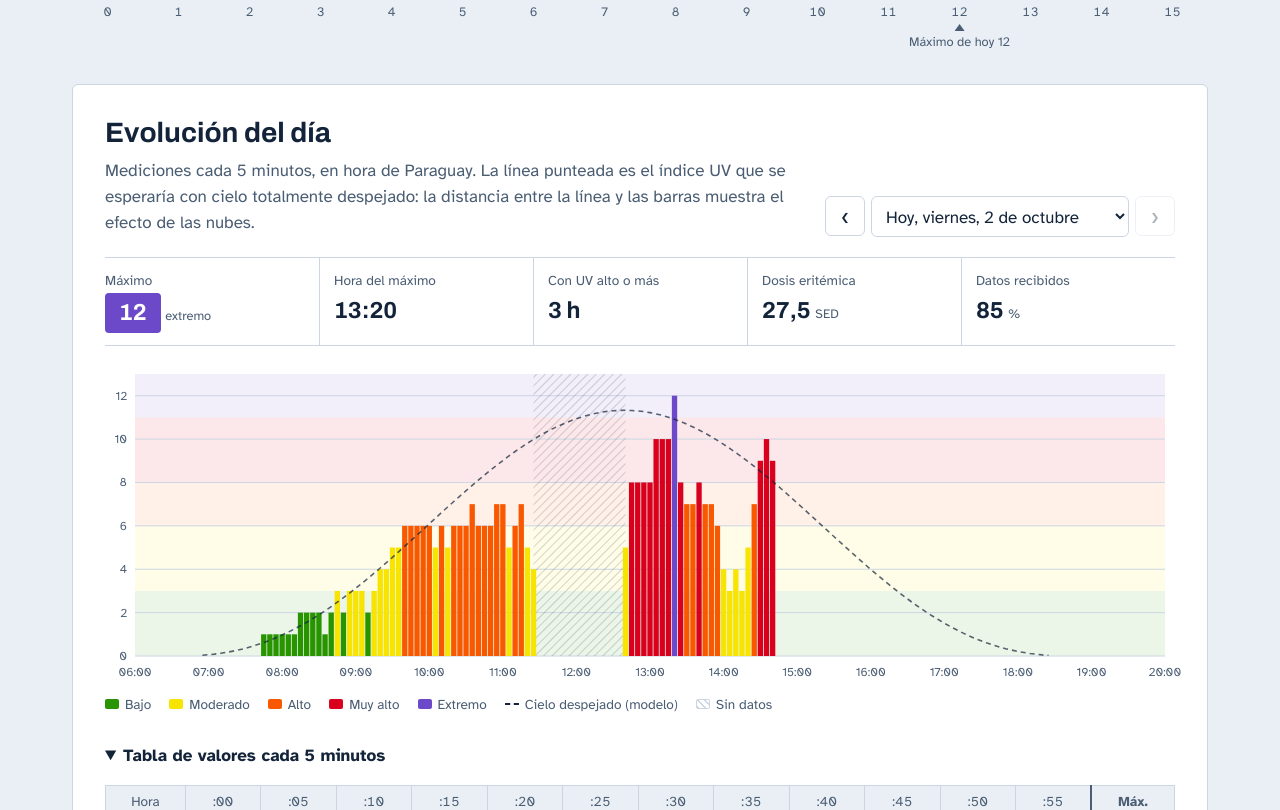
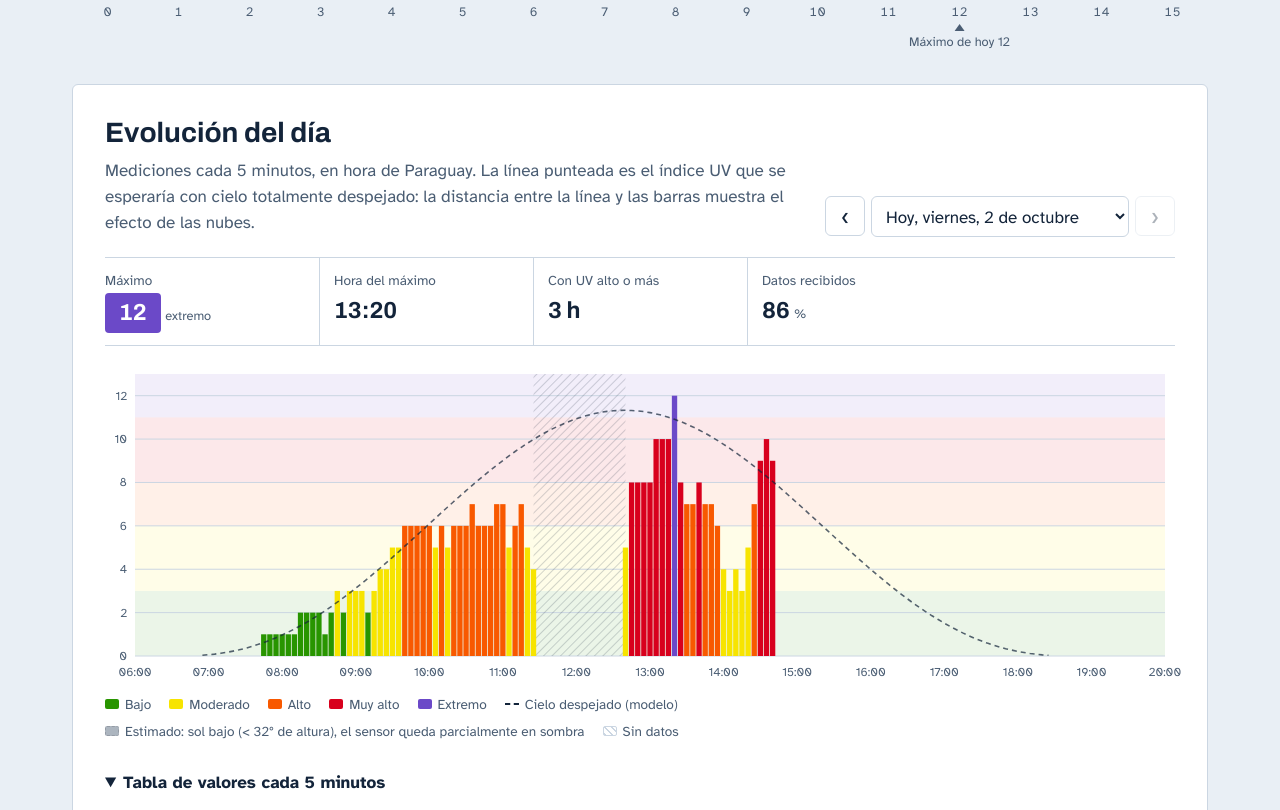
Before and after one commit to emilioinsave/indice-uv, a plain HTML site: page index.html in a window 1280 px wide. Shown: the part 700-1510 px from the top of the page. Drawn offline with Linux system fonts and the light colour scheme.

Commit message:
Retirar la dosis eritémica, actualizar textos y marcar puntos estimados
- Se elimina la dosis eritémica (SED): tarjeta del resumen del día, columna
  de "Últimos 30 días", tooltip del historial, frase de Equivalencias y su
  cálculo en JS.
- El intervalo de medición se lee de measurement_interval_minutes (10 por
  defecto). La tabla del día usa columnas por ciclo de medición y "Datos
  recibidos" se calcula sobre los ciclos esperados entre 06:00 y 20:30; las
  lecturas fuera de esa ventana se grafican pero no se cuentan.
- Textos: mediciones cada 10 minutos, magnitud medida (intensidad UV de banda
  ancha, 290–390 nm), aviso de calibración preliminar contra TUV con la
  calibration_version del JSON, y meta description.
- Los puntos con estado "estimado" (sol a menos de 32°) se muestran atenuados
  en el gráfico y la tabla del día, con nota en la leyenda y en el tooltip.
- El CSV de descarga incluye la columna estado.
- README: formato actual de data.json.

Co-Authored-By: Claude Opus 5.5 <noreply@anthropic.com>

```diff
--- a/assets/css/styles.css
+++ b/assets/css/styles.css
@@ -663,6 +663,19 @@ main {
   border-radius: 0;
 }
 
+.legend i.est {
+  background: var(--ink-soft);
+  opacity: 0.45;
+  border: 1px dashed var(--ink);
+}
+
+/* Puntos estimados: sol bajo, el sensor queda parcialmente en sombra */
+.chart .bar-est {
+  fill-opacity: 0.4;
+  stroke-width: 1;
+  stroke-dasharray: 2 2;
+}
+
 /* ---------- Tablas ---------- */
 
 .table-scroll {
@@ -709,6 +722,12 @@ main {
 
 .matrix__table td.empty {
   color: var(--ink-soft);
+}
+
+.matrix__table td.is-estimado {
+  opacity: 0.55;
+  outline: 1px dashed var(--ink-soft);
+  outline-offset: -3px;
 }
 
 .matrix__table .col-max {
--- a/assets/js/app.js
+++ b/assets/js/app.js
@@ -9,6 +9,9 @@
     dataUrl: "data/data.json",
     refreshMs: 5 * 60 * 1000,
     ozoneDU: 280, // columna de ozono típica para el modelo de cielo despejado
+    defaultIntervalMin: 10,
+    // Ventana de operación de la estación, en minutos del día (06:00 a 20:30)
+    activeWindow: { start: 6 * 60, end: 20 * 60 + 30 },
   };
 
   // Escala de la OMS
@@ -45,9 +48,6 @@
     },
   ];
   const NO_LEVEL = { key: "none", name: "Sin datos", color: "#8a99ab", fg: "#ffffff", advice: "" };
-
-  const UVI_TO_WM2 = 0.025; // 1 punto del índice = 25 mW/m² eritémicos
-  const SED_J = 100;
 
   const $ = (id) => document.getElementById(id);
   const svgNS = "http://www.w3.org/2000/svg";
@@ -187,30 +187,39 @@
 
   /* ---------------- Análisis de un día ---------------- */
 
+  function intervalMin() {
+    return (state.data && state.data.measurement_interval_minutes) || CONFIG.defaultIntervalMin;
+  }
+
+  // Ciclo de medición más cercano al minuto m
+  function cycleOf(m, step) {
+    return Math.round(m / step) * step;
+  }
+
   function analyze(key) {
     const day = state.days.get(key);
     const series = day ? day.series : [];
-    const step = state.data.measurement_interval_minutes || 5;
+    const step = intervalMin();
     const sun = sunTimes(key);
+    const win = CONFIG.activeWindow;
     let max = null;
     let minutesHigh = 0;
-    let doseJ = 0;
-    let daylightSamples = 0;
+    const received = new Set();
 
     for (const [m, uvi] of series) {
       if (uvi === null) continue;
       if (max === null || uvi > max[1]) max = [m, uvi];
       if (uvi >= 6) minutesHigh += step;
-      doseJ += uvi * UVI_TO_WM2 * step * 60;
-      if (m >= sun.rise && m <= sun.set) daylightSamples += 1;
+      // Las lecturas fuera de la ventana de operación se grafican pero no cuentan como recibidas
+      if (m >= win.start && m <= win.end) received.add(cycleOf(m, step));
     }
 
     const now = localParts(refNow());
-    const end = key === now.date ? Math.min(now.minute, sun.set) : sun.set;
-    const expected = Math.max(0, Math.floor((end - sun.rise) / step) + 1);
-    const coverage = expected > 0 ? Math.min(1, daylightSamples / expected) : null;
+    const end = key === now.date ? Math.min(now.minute, win.end) : win.end;
+    const expected = end < win.start ? 0 : Math.floor((end - win.start) / step) + 1;
+    const coverage = expected > 0 ? Math.min(1, received.size / expected) : null;
 
-    return { series, max, minutesHigh, doseSed: doseJ / SED_J, coverage, sun, step };
+    return { series, max, minutesHigh, coverage, sun, step };
   }
 
   function riskWindow(key, threshold) {
@@ -272,6 +281,14 @@
     renderHistory();
     renderGuide();
     renderSpecs();
+    renderDataInfo();
+  }
+
+  function renderDataInfo() {
+    for (const el of document.querySelectorAll(".js-interval")) el.textContent = intervalMin();
+    const version = state.data.calibration_version;
+    $("calibration").hidden = !version;
+    $("calibration-version").textContent = version || "";
   }
 
   function isStale() {
@@ -384,7 +401,7 @@
 
     const day = state.days.get(key);
     if (day) {
-      const half = (state.data.measurement_interval_minutes || 5) / 2;
+      const half = intervalMin() / 2;
       for (const [m, uvi] of day.series) {
         if (m < sun.rise || m > sun.set || uvi === null) continue;
         const f1 = Math.max(0, frac(m - half - 0.4));
@@ -525,7 +542,6 @@
       statItem("Máximo", a.max ? `${chipHtml(a.max[1])} <small>${levelOf(a.max[1]).name.toLowerCase()}</small>` : "--"),
       statItem("Hora del máximo", a.max ? hm(a.max[0]) : "--"),
       statItem("Con UV alto o más", duration(a.minutesHigh)),
-      statItem("Dosis eritémica", `${nf1.format(a.doseSed)} <small>SED</small>`),
       statItem("Datos recibidos", a.coverage === null ? "--" : `${nf0.format(a.coverage * 100)} <small>%</small>`),
     );
     drawDayChart(key, a);
@@ -613,9 +629,11 @@
     // Barras
     const bw = Math.max(1, (step / (t1 - t0)) * pw - (pw > 700 ? 0.8 : 0.3));
     const bars = svg("g", {}, root);
-    for (const [m, uvi] of inWin) {
+    for (const [m, uvi, , estado] of inWin) {
       if (!uvi) continue;
-      svg("rect", { x: x(m) - bw / 2, y: y(uvi), width: bw, height: y(0) - y(uvi), fill: levelOf(uvi).color }, bars);
+      const color = levelOf(uvi).color;
+      const est = estado === "estimado" ? { class: "bar-est", stroke: color } : {};
+      svg("rect", { x: x(m) - bw / 2, y: y(uvi), width: bw, height: y(0) - y(uvi), fill: color, ...est }, bars);
     }
 
     // Cielo despejado
@@ -643,7 +661,8 @@
       const cs = clearSkyUvi(key, best[0]);
       showTip(`<strong>${hm(best[0])}</strong><br>Índice UV ${best[1]}, ${lv.name.toLowerCase()}`
         + (best[2] !== null && best[2] !== undefined ? `<br>Intensidad ${nf2.format(best[2])} mW/cm²` : "")
-        + `<br>Cielo despejado: ${nf1.format(cs)}`, ev);
+        + `<br>Cielo despejado: ${nf1.format(cs)}`
+        + (best[3] === "estimado" ? "<br>Estimado (sol bajo)" : ""), ev);
     };
     hit.addEventListener("pointermove", onMove);
     hit.addEventListener("pointerdown", onMove);
@@ -660,24 +679,36 @@
     const div = document.createElement("div");
     div.className = "legend";
     const items = LEVELS.map((l) => `<span><i style="background:${l.color}"></i>${l.name}</span>`);
-    if (withClear) items.push('<span><i class="dash"></i>Cielo despejado (modelo)</span>');
+    if (withClear) {
+      items.push('<span><i class="dash"></i>Cielo despejado (modelo)</span>');
+      items.push('<span><i class="est"></i>Estimado: sol bajo (&lt; 32° de altura), el sensor queda parcialmente en sombra</span>');
+    }
     items.push('<span><i style="background:repeating-linear-gradient(45deg,var(--line) 0 2px,transparent 2px 5px);border:1px solid var(--line)"></i>Sin datos</span>');
     div.innerHTML = items.join("");
     return div;
   }
 
-  /* ---------- Tabla de 5 minutos ---------- */
+  /* ---------- Tabla del día ---------- */
 
   function drawMatrix(key, a) {
     const table = $("day-matrix");
     table.replaceChildren();
-    const byMin = new Map(a.series.map(([m, uvi]) => [m, uvi]));
+    const step = a.step;
+    const cols = Math.max(1, Math.round(60 / step));
+    // Cada lectura va al ciclo más cercano; si dos coinciden, se muestra la mayor
+    const byCell = new Map();
+    for (const [m, uvi, , estado] of a.series) {
+      if (uvi === null || uvi === undefined) continue;
+      const c = cycleOf(m, step);
+      const prev = byCell.get(c);
+      if (!prev || uvi > prev.v) byCell.set(c, { v: uvi, est: estado === "estimado" });
+    }
     const h0 = Math.floor(a.sun.rise / 60);
     const h1 = Math.floor(a.sun.set / 60);
 
     const thead = document.createElement("thead");
     const hr = document.createElement("tr");
-    hr.innerHTML = `<th scope="col">Hora</th>${Array.from({ length: 12 }, (_, i) => `<th scope="col">:${pad(i * 5)}</th>`).join("")}<th scope="col" class="col-max">Máx.</th>`;
+    hr.innerHTML = `<th scope="col">Hora</th>${Array.from({ length: cols }, (_, i) => `<th scope="col">:${pad(i * step)}</th>`).join("")}<th scope="col" class="col-max">Máx.</th>`;
     thead.appendChild(hr);
 
     const tbody = document.createElement("tbody");
@@ -685,14 +716,15 @@
       const tr = document.createElement("tr");
       let cells = `<th scope="row">${pad(h)}</th>`;
       let mx = null;
-      for (let i = 0; i < 12; i += 1) {
-        const v = byMin.get(h * 60 + i * 5);
-        if (v === undefined || v === null) {
+      for (let i = 0; i < cols; i += 1) {
+        const cell = byCell.get(h * 60 + i * step);
+        if (!cell) {
           cells += '<td class="empty">·</td>';
         } else {
-          const l = levelOf(v);
-          mx = mx === null ? v : Math.max(mx, v);
-          cells += `<td style="background:${l.color};color:${l.fg}">${v}</td>`;
+          const l = levelOf(cell.v);
+          mx = mx === null ? cell.v : Math.max(mx, cell.v);
+          const cls = cell.est ? ' class="is-estimado" title="Estimado: sol bajo"' : "";
+          cells += `<td${cls} style="background:${l.color};color:${l.fg}">${cell.v}</td>`;
         }
       }
       if (mx === null) cells += '<td class="col-max empty">·</td>';
@@ -720,14 +752,14 @@
       const date = fmtShort.format(dateFromKey(r.key));
       if (!r.has || !r.a.max) {
         tr.className = "no-data";
-        tr.innerHTML = `<td>${date}</td><td colspan="5">Sin datos</td>`;
+        tr.innerHTML = `<td>${date}</td><td colspan="4">Sin datos</td>`;
         return tr;
       }
       const a = r.a;
       tr.tabIndex = 0;
       if (r.key === state.selected) tr.classList.add("is-selected");
       tr.innerHTML = `<td>${date}</td><td>${chipHtml(a.max[1])}</td><td>${hm(a.max[0])}</td>
-        <td>${duration(a.minutesHigh)}</td><td>${nf1.format(a.doseSed)} SED</td>
+        <td>${duration(a.minutesHigh)}</td>
         <td>${a.coverage === null ? "--" : `${nf0.format(a.coverage * 100)} %`}</td>`;
       tr.addEventListener("click", () => selectDay(r.key, true));
       tr.addEventListener("keydown", (e) => {
@@ -787,7 +819,7 @@
         const t = svg("text", { x: cx, y: y(v) - 5, "text-anchor": "middle", class: "note" }, g);
         t.textContent = v;
       }
-      const tip = (ev) => showTip(`<strong>${dayLabel(r.key, true)}</strong><br>Máximo ${v}, ${levelOf(v).name.toLowerCase()}, a las ${hm(r.a.max[0])}<br>Dosis ${nf1.format(r.a.doseSed)} SED`, ev);
+      const tip = (ev) => showTip(`<strong>${dayLabel(r.key, true)}</strong><br>Máximo ${v}, ${levelOf(v).name.toLowerCase()}, a las ${hm(r.a.max[0])}`, ev);
       hit.addEventListener("pointermove", tip);
       hit.addEventListener("pointerleave", () => showTip(null));
       hit.addEventListener("click", () => {
@@ -819,7 +851,7 @@
       ["Estación", st.name || st.id],
       ["Ubicación", `${st.place} (aprox. ${nf2.format(st.latitude)}°, ${nf2.format(st.longitude)}°)`],
       ["Sensor", st.sensor],
-      ["Rango", `Índice UV de ${st.uv_index_range[0]} a ${st.uv_index_range[1]}, en valores enteros`],
+      ["Magnitud medida", "Intensidad UV de banda ancha (290–390 nm, mW/cm²); el índice UV se calcula a partir de ella"],
       ["Medición", `Cada ${d.measurement_interval_minutes} minutos`],
       ["Transmisión", "Red celular LTE, protocolo MQTT"],
       ["Publicación", `Cada ${d.export_interval_minutes} minutos`],
@@ -862,10 +894,10 @@
 
   function downloadCsv() {
     if (!state.data) return;
-    const lines = ["fecha,hora,indice_uv,intensidad_mw_cm2"];
+    const lines = ["fecha,hora,indice_uv,intensidad_mw_cm2,estado"];
     for (const key of state.dayKeys) {
-      for (const [m, uvi, inten] of state.days.get(key).series) {
-        lines.push(`${key},${hm(m)},${uvi ?? ""},${inten ?? ""}`);
+      for (const [m, uvi, inten, estado] of state.days.get(key).series) {
+        lines.push(`${key},${hm(m)},${uvi ?? ""},${inten ?? ""},${estado ?? ""}`);
       }
     }
     const blob = new Blob(["\ufeff" + lines.join("\n")], { type: "text/csv;charset=utf-8" });
--- a/index.html
+++ b/index.html
@@ -4,7 +4,7 @@
   <meta charset="UTF-8">
   <meta name="viewport" content="width=device-width, initial-scale=1, viewport-fit=cover">
   <title>Índice UV en el campus de la UNA, San Lorenzo</title>
-  <meta name="description" content="Índice de radiación ultravioleta medido cada 5 minutos en el campus de la Universidad Nacional de Asunción, San Lorenzo, Paraguay. Valor actual, evolución del día, historial y recomendaciones de protección.">
+  <meta name="description" content="Índice de radiación ultravioleta calculado a partir de la intensidad UV medida cada 10 minutos en el campus de la Universidad Nacional de Asunción, San Lorenzo, Paraguay. Valor actual, evolución del día, historial y recomendaciones de protección.">
   <meta name="theme-color" content="#1d3a6e">
   <link rel="icon" href="assets/img/logo-fpuna.png" type="image/png">
   <link rel="preconnect" href="https://fonts.googleapis.com">
@@ -69,7 +69,7 @@
       <div class="block__head block__head--row">
         <div>
           <h2 id="day-title">Evolución del día</h2>
-          <p>Mediciones cada 5 minutos, en hora de Paraguay. La línea punteada es el índice UV que se esperaría con cielo totalmente despejado: la distancia entre la línea y las barras muestra el efecto de las nubes.</p>
+          <p>Mediciones cada <span class="js-interval">10</span> minutos, en hora de Paraguay. La línea punteada es el índice UV que se esperaría con cielo totalmente despejado: la distancia entre la línea y las barras muestra el efecto de las nubes.</p>
         </div>
         <div class="day-picker">
           <button type="button" class="icon-btn" id="day-prev" aria-label="Día anterior">‹</button>
@@ -83,7 +83,7 @@
       <div class="chart" id="day-chart"></div>
 
       <details class="matrix" open>
-        <summary>Tabla de valores cada 5 minutos</summary>
+        <summary>Tabla de valores cada <span class="js-interval">10</span> minutos</summary>
         <div class="table-scroll">
           <table class="matrix__table" id="day-matrix"></table>
         </div>
@@ -105,7 +105,6 @@
               <th scope="col">Máximo</th>
               <th scope="col">Hora del máximo</th>
               <th scope="col">Tiempo con UV alto o más</th>
-              <th scope="col">Dosis eritémica</th>
               <th scope="col">Datos recibidos</th>
             </tr>
           </thead>
@@ -126,7 +125,6 @@
         <div>
           <h3>Equivalencias</h3>
           <p>Un punto del índice equivale a 25 mW/m² de irradiancia eritémica, es decir, la radiación ponderada según su capacidad de enrojecer la piel.</p>
-          <p>La dosis eritémica estándar (SED) es de 100 J/m².</p>
         </div>
       </div>
     </section>
@@ -138,8 +136,8 @@
       </div>
       <div class="about">
         <div class="about__text">
-          <p>La estación UV-001 está instalada en el campus de la Universidad Nacional de Asunción, en San Lorenzo. Un sensor de radiación ultravioleta mide el índice UV cada 5 minutos y la estación envía cada lectura por red celular LTE a un servidor del laboratorio de la Facultad Politécnica, donde se almacena. Cada 15 minutos, el servidor publica en esta página un resumen de las mediciones.</p>
-          <p>Los datos son preliminares y no han pasado por un proceso de validación contra un instrumento de referencia. El sensor entrega el índice en valores enteros, por lo que la curva del día avanza en escalones. Este portal tiene fines académicos y de divulgación, y no reemplaza los avisos oficiales.</p>
+          <p>La estación UV-001 está instalada en el campus de la Universidad Nacional de Asunción, en San Lorenzo. Un sensor mide la intensidad de la radiación ultravioleta cada <span class="js-interval">10</span> minutos y la estación envía cada lectura por red celular LTE a un servidor del laboratorio de la Facultad Politécnica, donde se almacena. Cada 15 minutos, el servidor publica en esta página un resumen de las mediciones.</p>
+          <p>El índice UV se obtiene a partir de la intensidad medida por el sensor, mediante una calibración preliminar contra un modelo de transferencia radiativa de cielo despejado (TUV), contrastada con la estación de la DMH en Asunción. Incertidumbre estimada: ±10–12 %. Portal con fines académicos y de divulgación; no reemplaza los avisos oficiales. <span class="calibration" id="calibration" hidden>Versión de calibración: <strong id="calibration-version"></strong>.</span></p>
           <p class="downloads">
             <button type="button" class="btn" id="download-csv">Descargar datos (CSV)</button>
             <a class="btn btn--ghost" href="data/data.json" download>Descargar datos (JSON)</a>
```
Also changed, not shown: 1 other file.
